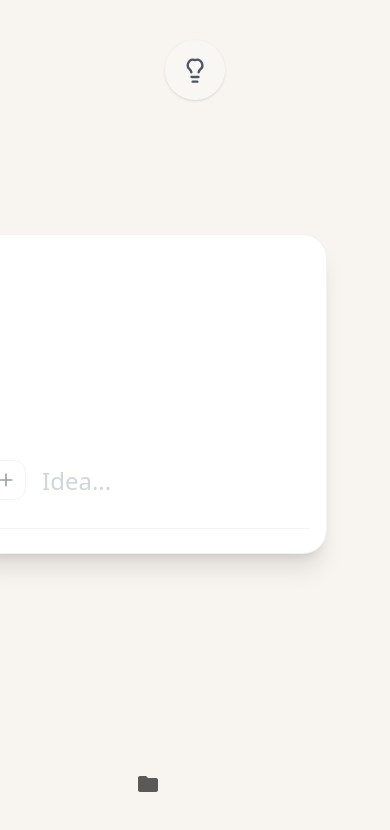
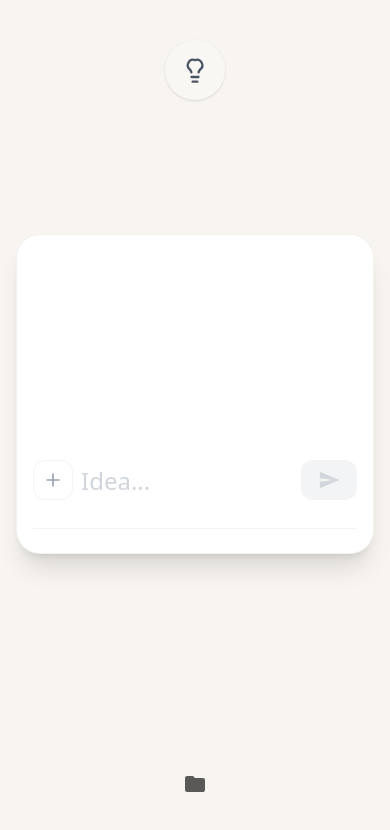
Before and after one commit to damiancolo/banco-de-ideas, a Next.js app: page / in a window 390 px wide. Shown: the top 830 px of the page. Built offline with nearby package versions, Linux system fonts and the light colour scheme.

Commit message:
Fix: Use solid colors for disabled button state and reduce gap on mobile

```diff
--- a/app/page.tsx
+++ b/app/page.tsx
@@ -249,7 +249,7 @@ export default function Home() {
               ${hasInteracted ? 'h-[160px]' : 'h-[320px] shadow-xl'}
             `}
         >
-          <div className="flex items-center gap-4 w-full">
+          <div className="flex items-center gap-2 md:gap-4 w-full">
             {/* Plus Button */}
             <button
               type="button"
@@ -264,7 +264,7 @@ export default function Home() {
               value={inputValue}
               onChange={(e) => setInputValue(e.target.value)}
               placeholder="Idea..."
-              className="flex-1 text-2xl bg-transparent border-none outline-none text-foreground placeholder:text-gray-300 font-medium h-12"
+              className="flex-1 text-2xl bg-transparent border-none outline-none text-foreground placeholder:text-gray-300 font-medium h-12 min-w-0"
               disabled={loading}
               autoFocus={!hasInteracted}
             />
@@ -275,7 +275,7 @@ export default function Home() {
               disabled={!inputValue.trim() || loading}
               className={`w-14 h-10 md:w-16 md:h-11 flex-none flex items-center justify-center rounded-xl transition-all duration-200 ${inputValue.trim()
                 ? "bg-[#C5A47E] text-white hover:bg-[#b08e68]"
-                : "bg-[#C5A47E]/60 text-white/80"
+                : "bg-gray-100 text-gray-300"
                 }`}
             >
               <svg xmlns="http://www.w3.org/2000/svg" width="22" height="22" viewBox="0 0 24 24" fill="currentColor" stroke="none"><path d="M2.01 21L23 12 2.01 3 2 10l15 2-15 2z"></path></svg>
```
